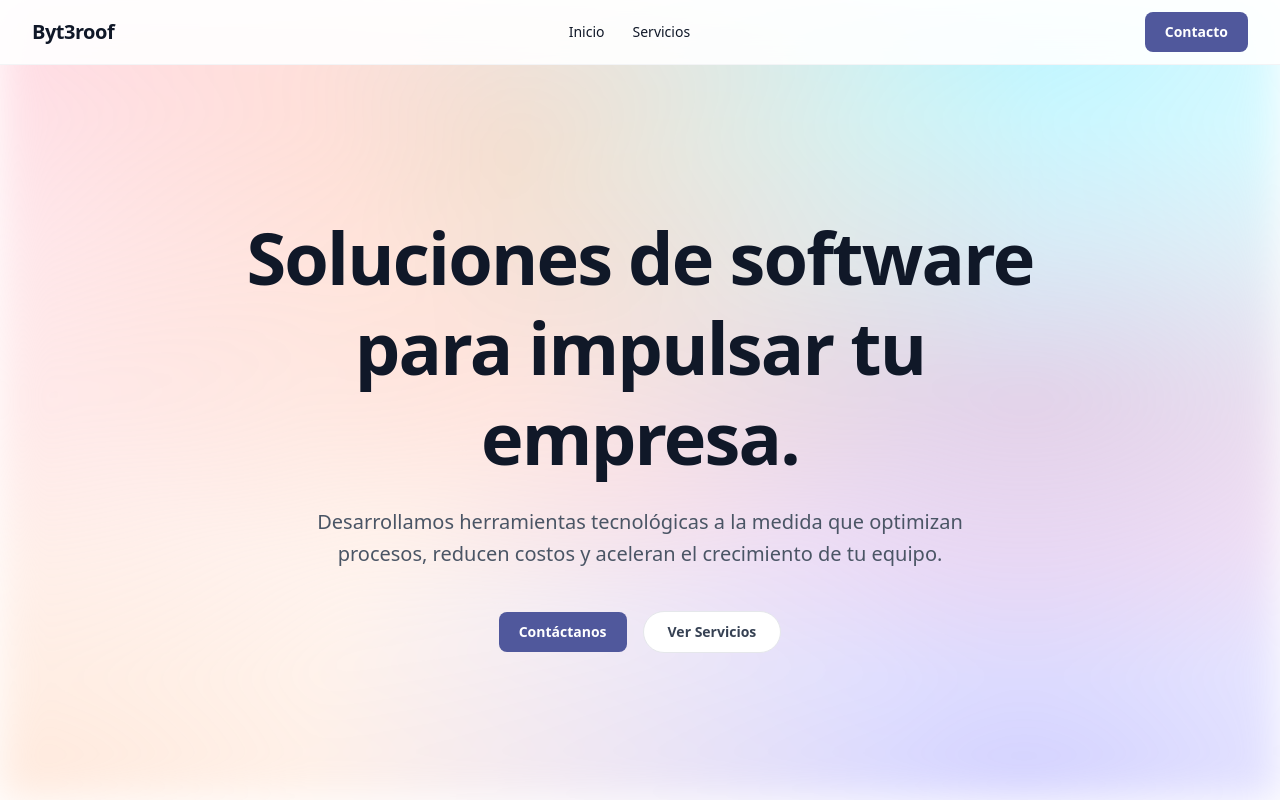
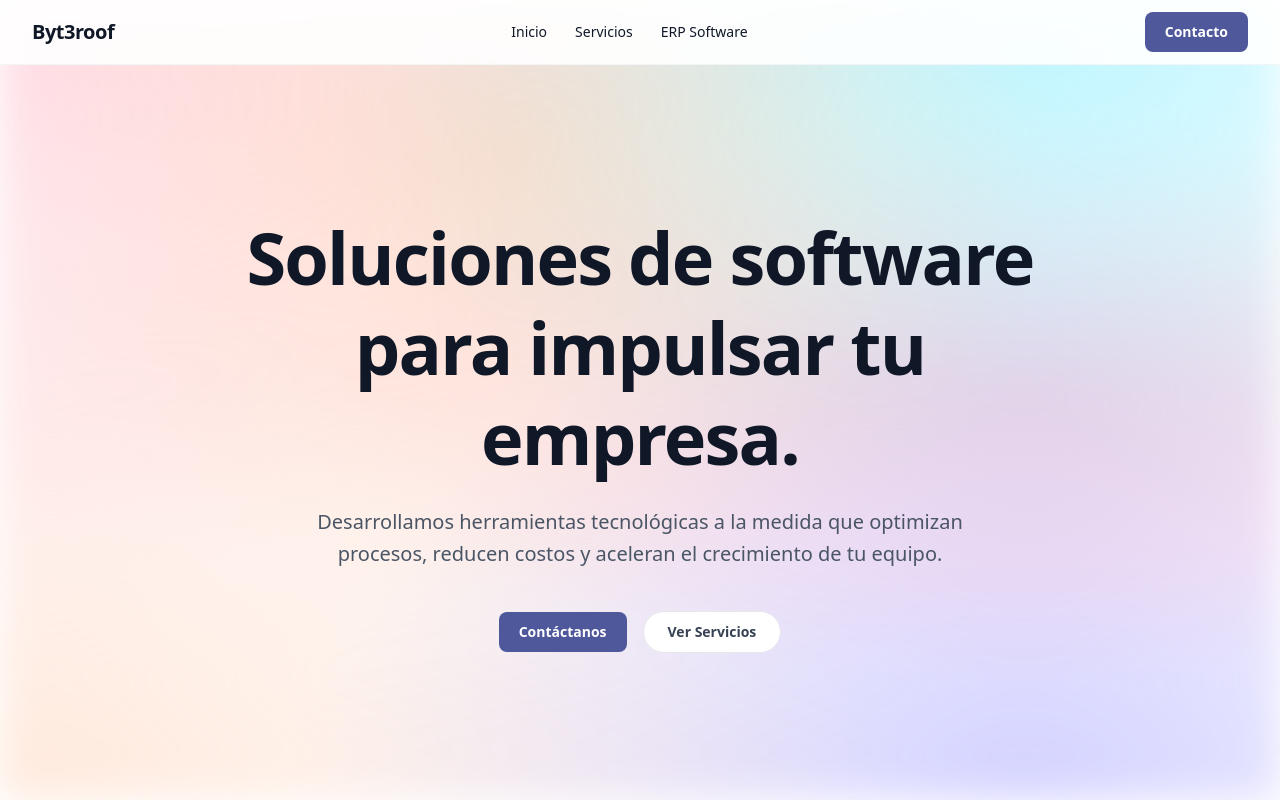
Before and after one commit to byt3roof/webpage, a React (Vite) app: page / in a window 1280 px wide. Shown: the top 800 px of the page. Built offline with nearby package versions, Linux system fonts and the light colour scheme.

Commit message:
[IMP] hamburguer menu fixed

```diff
--- a/src/components/Navbar.jsx
+++ b/src/components/Navbar.jsx
@@ -1,4 +1,5 @@
 import { useState, useEffect } from "react"
+import { Link } from "react-router-dom";
 import { PrimaryButton } from "./PrimaryButton";
 import content from '../../content.json';
 
@@ -9,7 +10,8 @@ export const Navbar = () => {
 
     const navLinks = [
         { name: 'Inicio', href: '/' },
-        { name: 'Servicios', href: '/services' }
+        { name: 'Servicios', href: '/services' },
+        { name: 'ERP Software', href: '/erp' }
     ]
 
     useEffect(() => {
@@ -39,20 +41,20 @@ export const Navbar = () => {
                 <div className="flex justify-between items-center h-16">
 
                     <div className="flex-shrink-0 flex items-center gap-2 cursor-pointer">
-                        <span className="font-bold text-xl tracking-tight text-gray-900">
+                        <Link to="/" className="font-bold text-xl tracking-tight text-gray-900">
                             Byt3roof
-                        </span>
+                        </Link>
                     </div>
 
                     <div className="hidden md:flex items-center gap-1">
                         {navLinks.map((link) => (
-                            <a
+                            <Link
                                 key={link.name}
-                                href={link.href}
+                                to={link.href}
                                 className="px-3 py-2 rounded-md text-sm font-medium hover:text-gray-600 hover:bg-gray-100 transition-all duration-200"
                             >
                                 {link.name}
-                            </a>
+                            </Link>
                         ))}
                     </div>
 
@@ -86,6 +88,30 @@ export const Navbar = () => {
 
                 </div>
             </div>
+
+            {/* Mobile Menu */}
+            {isMobileMenuOpen && (
+                <div className="md:hidden bg-white border-t border-gray-100 shadow-xl absolute w-full left-0 z-40">
+                    <div className="px-4 pt-2 pb-6 space-y-2">
+                        {navLinks.map((link) => (
+                            <Link
+                                key={link.name}
+                                to={link.href}
+                                onClick={() => setIsMobileMenuOpen(false)}
+                                className="block px-4 py-3 rounded-lg text-base font-medium text-gray-700 hover:text-blue-600 hover:bg-gray-50 transition-all"
+                            >
+                                {link.name}
+                            </Link>
+                        ))}
+                        <div className="pt-4 px-4">
+                            <PrimaryButton
+                                text="Contacto"
+                                onClick={() => window.open(content.contactInfo.whatsapp, '_blank')}
+                            />
+                        </div>
+                    </div>
+                </div>
+            )}
         </nav>
     )
 }
```
